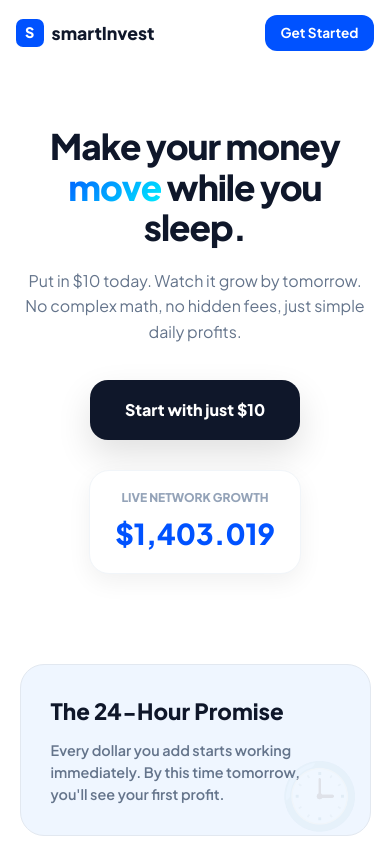
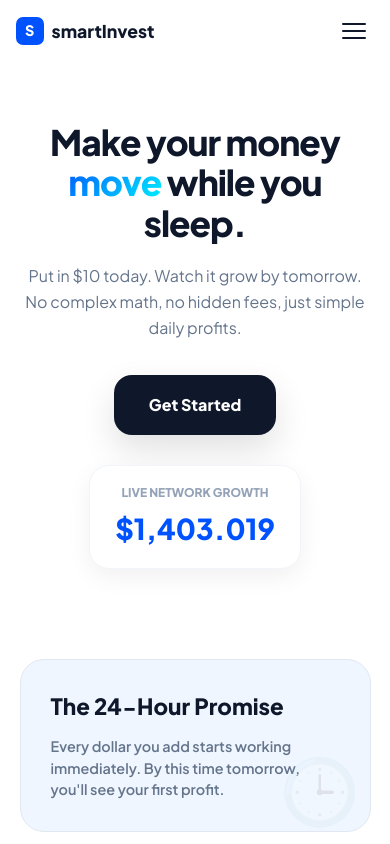
Before and after one commit to 888Greys/smartin, a Next.js app: page / in a window 390 px wide. Shown: the top 844 px of the page. Built offline with nearby package versions, Linux system fonts and the light colour scheme.

Commit message:
Add hamburger menu with Contact, FAQs, Terms. Change CTA to Get Started

```diff
--- a/src/app/page.tsx
+++ b/src/app/page.tsx
@@ -6,6 +6,7 @@ import Link from "next/link";
 export default function LandingPage() {
   const [liveVal, setLiveVal] = useState(1402.92);
   const [revealed, setRevealed] = useState<Set<number>>(new Set());
+  const [menuOpen, setMenuOpen] = useState(false);
   const observerRef = useRef<IntersectionObserver | null>(null);
   const elementsRef = useRef<Map<number, HTMLElement>>(new Map());
 
@@ -63,7 +64,6 @@ export default function LandingPage() {
                     .hero-desc { font-size: 1rem !important; }
                     .cta-btn { padding: 18px 35px !important; font-size: 1rem !important; }
                     .nav-container { padding: 15px 4% !important; }
-                    .nav-btn { padding: 8px 16px !important; font-size: 0.85rem !important; }
                     .bento-item h2 { font-size: 1.4rem !important; }
                     .bento-item p { font-size: 0.9rem !important; }
                     .trust-logos { gap: 25px !important; }
@@ -78,9 +78,30 @@ export default function LandingPage() {
             <div style={{ width: '28px', height: '28px', background: '#0052ff', borderRadius: '7px', color: 'white', display: 'flex', alignItems: 'center', justifyContent: 'center', fontSize: '0.9rem' }}>S</div>
             smartInvest
           </div>
-          <Link href="/register" className="nav-btn" style={{ background: '#0052ff', color: 'white', padding: '10px 20px', borderRadius: '12px', textDecoration: 'none', fontWeight: 700, fontSize: '0.9rem' }}>
-            Get Started
-          </Link>
+
+          {/* Hamburger Menu */}
+          <div style={{ position: 'relative' }}>
+            <button onClick={() => setMenuOpen(!menuOpen)} style={{ background: 'transparent', border: 'none', cursor: 'pointer', padding: '8px', display: 'flex', flexDirection: 'column', gap: '5px' }}>
+              <span style={{ width: '24px', height: '2px', background: '#0f172a', borderRadius: '2px', transition: '0.3s', transform: menuOpen ? 'rotate(45deg) translateY(7px)' : 'none' }}></span>
+              <span style={{ width: '24px', height: '2px', background: '#0f172a', borderRadius: '2px', transition: '0.3s', opacity: menuOpen ? 0 : 1 }}></span>
+              <span style={{ width: '24px', height: '2px', background: '#0f172a', borderRadius: '2px', transition: '0.3s', transform: menuOpen ? 'rotate(-45deg) translateY(-7px)' : 'none' }}></span>
+            </button>
+
+            {/* Dropdown Menu */}
+            {menuOpen && (
+              <div style={{ position: 'absolute', top: '50px', right: 0, background: 'white', borderRadius: '16px', boxShadow: '0 15px 40px rgba(0,0,0,0.12)', border: '1px solid #e2e8f0', minWidth: '200px', overflow: 'hidden' }}>
+                <Link href="/contact" onClick={() => setMenuOpen(false)} style={{ display: 'block', padding: '14px 20px', color: '#0f172a', textDecoration: 'none', fontWeight: 600, fontSize: '0.95rem', borderBottom: '1px solid #f1f5f9' }}>
+                  📧 Contact Us
+                </Link>
+                <Link href="/faqs" onClick={() => setMenuOpen(false)} style={{ display: 'block', padding: '14px 20px', color: '#0f172a', textDecoration: 'none', fontWeight: 600, fontSize: '0.95rem', borderBottom: '1px solid #f1f5f9' }}>
+                  ❓ FAQs
+                </Link>
+                <Link href="/terms" onClick={() => setMenuOpen(false)} style={{ display: 'block', padding: '14px 20px', color: '#0f172a', textDecoration: 'none', fontWeight: 600, fontSize: '0.95rem' }}>
+                  📄 Terms & Conditions
+                </Link>
+              </div>
+            )}
+          </div>
         </nav>
 
         {/* Hero Section */}
@@ -94,7 +115,7 @@ export default function LandingPage() {
 
           <div ref={setRef(2)} style={{ display: 'flex', flexDirection: 'column', alignItems: 'center', gap: '15px', ...revealStyle(2) }}>
             <Link href="/register" className="cta-btn" style={{ background: '#0f172a', color: 'white', padding: '20px 40px', borderRadius: '18px', fontSize: '1.1rem', fontWeight: 800, textDecoration: 'none', boxShadow: '0 15px 35px rgba(0,0,0,0.12)' }}>
-              Start with just $10
+              Get Started
             </Link>
             <div style={{ marginTop: '15px', background: 'white', padding: '18px 25px', borderRadius: '20px', boxShadow: '0 8px 25px rgba(0,0,0,0.06)', border: '1px solid #f1f5f9' }}>
               <p style={{ fontSize: '0.75rem', fontWeight: 800, color: '#94a3b8', textTransform: 'uppercase', marginBottom: '5px' }}>Live Network Growth</p>
@@ -144,6 +165,11 @@ export default function LandingPage() {
           <p>© 2026 smartInvest. All rights reserved.</p>
         </footer>
       </div>
+
+      {/* Overlay to close menu */}
+      {menuOpen && (
+        <div onClick={() => setMenuOpen(false)} style={{ position: 'fixed', top: 0, left: 0, right: 0, bottom: 0, zIndex: 50 }}></div>
+      )}
     </>
   );
 }
```
